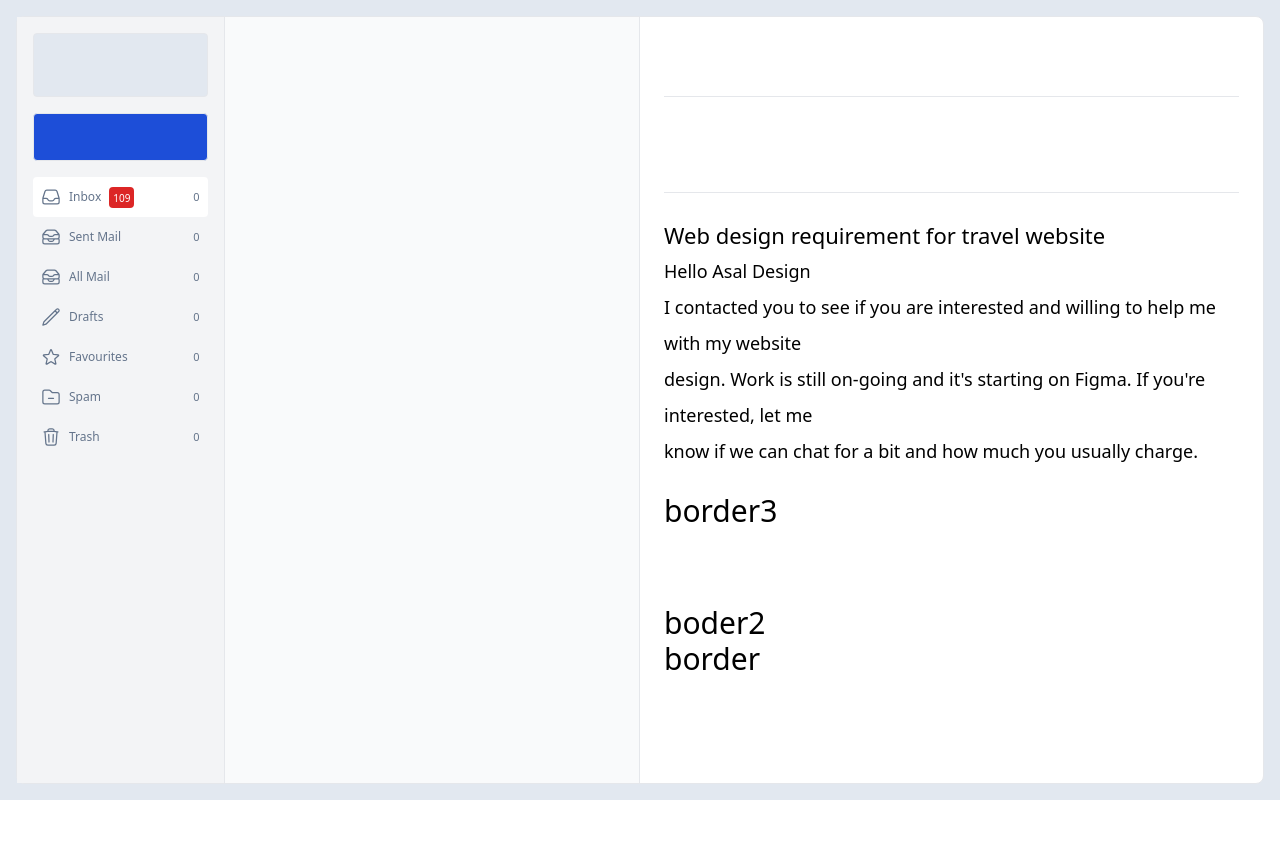
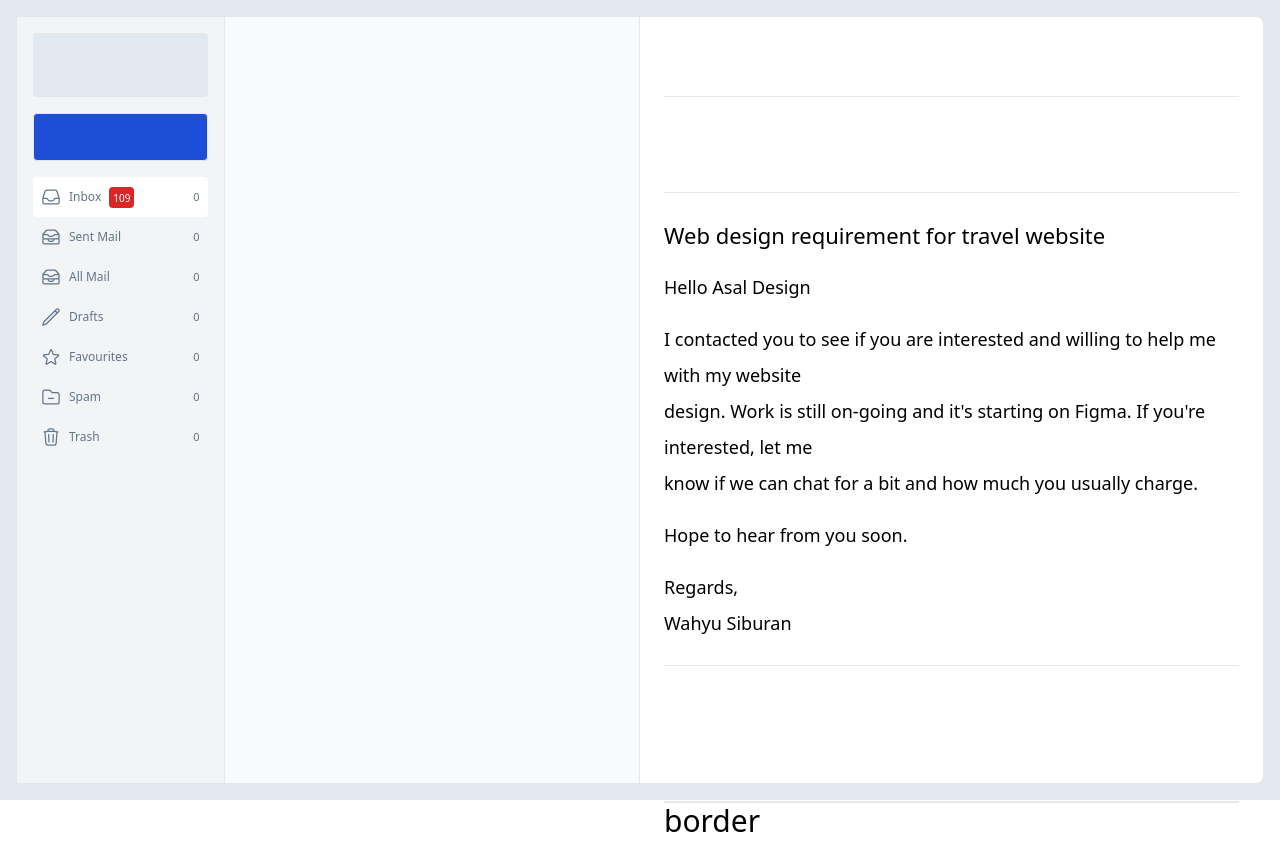
Before and after one commit to koomabenjamin/mailbox-vue-ui, a Vue app: page / in a window 1280 px wide. Before the commit the page ends 800 px from the top, so only its background shows below. Built offline with nearby package versions, Linux system fonts and the light colour scheme.

Commit message:
borders edited

```diff
--- a/src/views/MailBox.vue
+++ b/src/views/MailBox.vue
@@ -48,25 +48,30 @@
 
     <div>
 
-      <div class="h-auto p-6">
-        <p class="text-[22px]">Web design requirement for travel website</p>
-        <p class="text-[18px]">Hello Asal Design</p>
-        <p class="text-[18px]">I contacted you to see if you are interested and willing to help me with my website<br/>
+      <div class="p-6">
+      <div class="h-auto border-b border-gray-200">
+        <p class="text-[22px] mb-4">Web design requirement for travel website</p>
+
+        <p class="text-[18px] mb-4">Hello Asal Design</p>
+        <p class="text-[18px] mb-4">I contacted you to see if you are interested and willing to help me with my website<br/>
         design. Work is still on-going and it's starting on Figma. If you're interested, let me <br/>
         know if we can chat for a bit and how much you usually charge.
         </p>
+        <p class="text-[18px] mb-4">Hope to hear from you soon.</p>
+        <p class="text-[18px] mb-6">Regards,<br/>Wahyu Siburan </p>
       </div>
-
-      <div class="px-6">
-      <div class="h-28 border-t-black-200">border3</div>
     </div>
 
       <div class="px-6">
-      <div class="h-25 border-t-green-200" >boder2</div>
+      <div class="h-28 border-b border-gray-200"></div>
     </div>
 
       <div class="px-6">
-      <div class="h-22 border-t-blue-200">border</div>
+      <div class="h-25 border-b border-gray-200" ></div>
+    </div>
+
+      <div class="px-6">
+      <div class="h-22">border</div>
     </div>
     </div>
 
```
